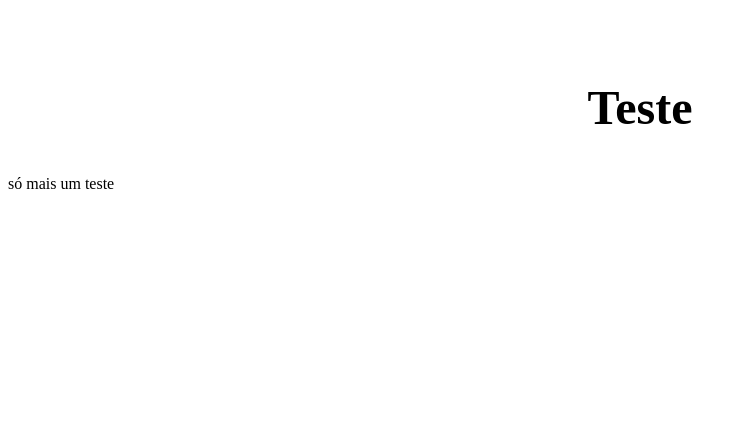
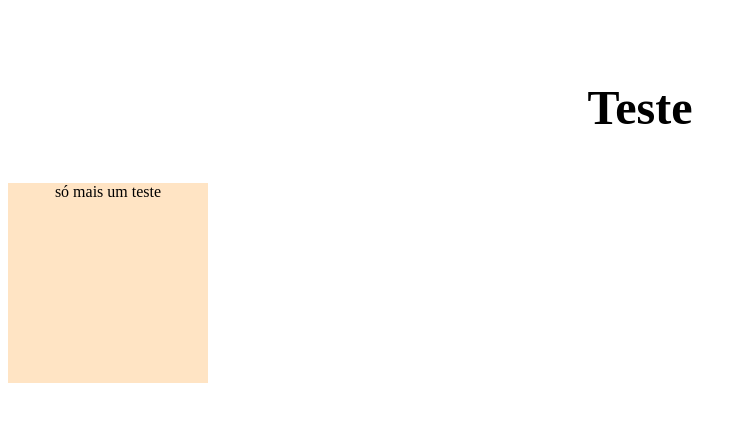
Before and after one commit to Johnhelder/subirpGit, a plain HTML site: page index.html in a window 1280 px wide. Shown: the whole page, without its empty margins (0-747 px from the left). Drawn offline with Linux system fonts and the light colour scheme.

Commit message:
Estilizando a minha DIV

```diff
--- a/assets/css/style.css
+++ b/assets/css/style.css
@@ -3,3 +3,19 @@ h2{
   text-align: center;
   margin-top: 5rem;
 }
+
+.teste{
+  background-color: bisque;
+  width: 200px;
+  height: 200px;
+  text-align: center;
+  margin-top: 3rem;
+}
+
+.texto{
+  display: flex;
+  justify-content: center;
+  align-items: center;
+  text-align: center;
+  margin-top: 2rem;
+}
```
